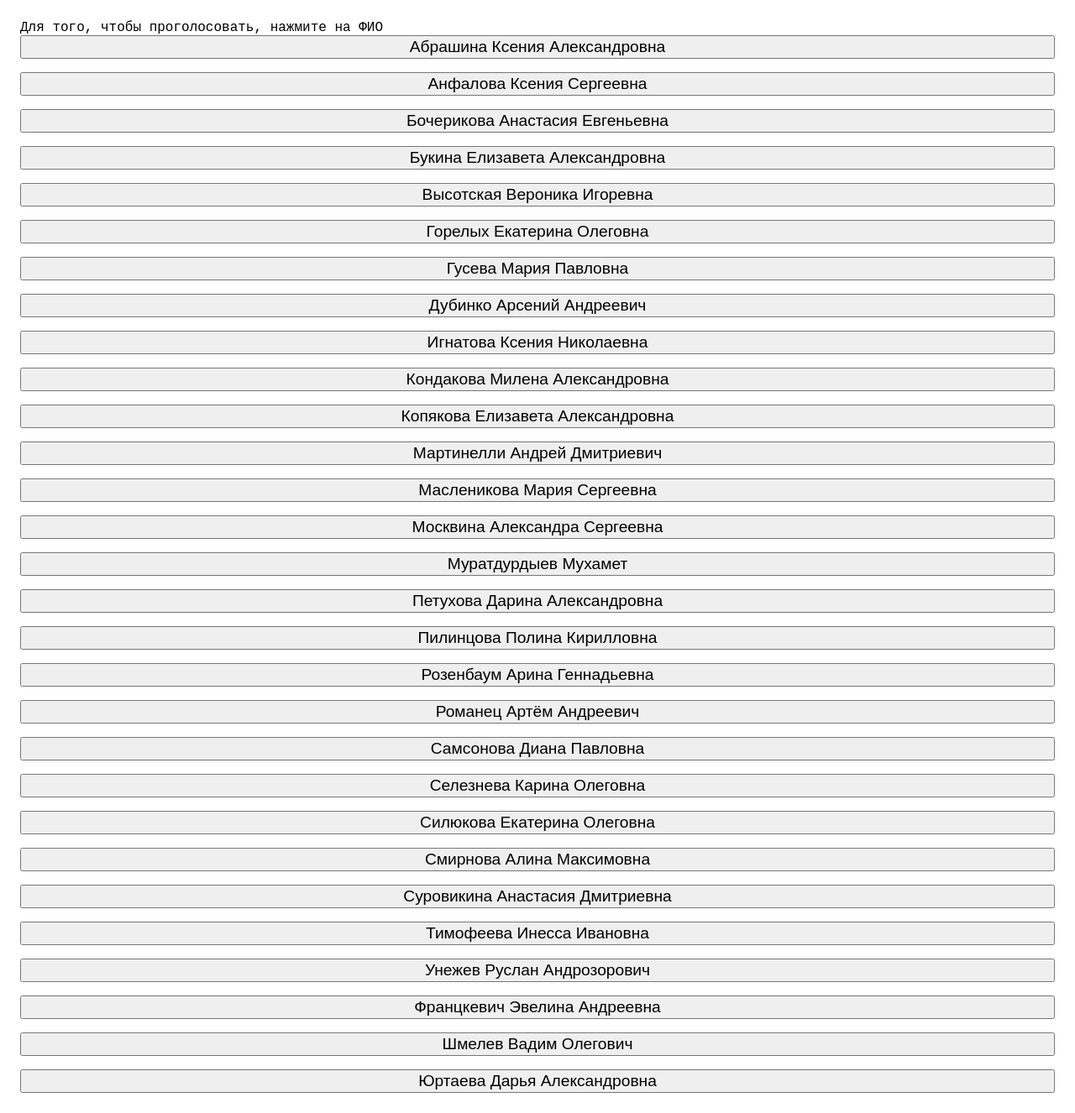
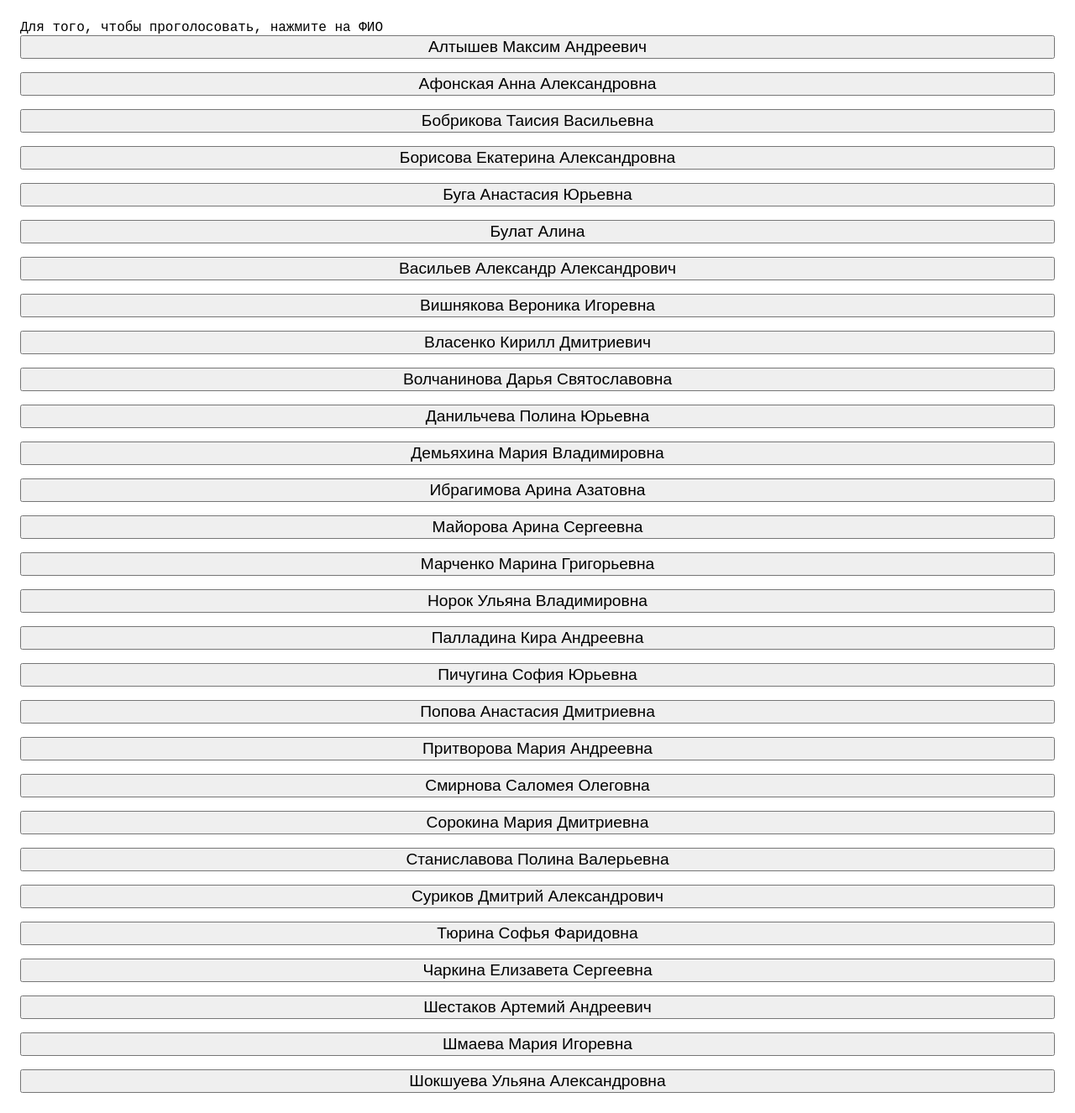
Before and after one commit to kmvpvl/vote, a React (Create React App) app: page / in a window 1280 px wide. Shown: the whole page at 84% size. Built offline with nearby package versions, Linux system fonts and the light colour scheme; a web font is replaced by a local one.

Commit message:
БЭК-24-1

```diff
--- a/src/index.tsx
+++ b/src/index.tsx
@@ -4,35 +4,35 @@ import "./index.css";
 import WebApp from "./WebApp";
 
 const list: string[] = [
-  "Абрашина Ксения Александровна",
-  "Анфалова Ксения Сергеевна",
-  "Бочерикова Анастасия Евгеньевна",
-  "Букина Елизавета Александровна",
-  "Высотская Вероника Игоревна",
-  "Горелых Екатерина Олеговна",
-  "Гусева Мария Павловна",
-  "Дубинко Арсений Андреевич",
-  "Игнатова Ксения Николаевна",
-  "Кондакова Милена Александровна",
-  "Копякова Елизавета Александровна",
-  "Мартинелли Андрей Дмитриевич",
-  "Масленикова Мария Сергеевна",
-  "Москвина Александра Сергеевна",
-  "Муратдурдыев Мухамет",
-  "Петухова Дарина Александровна",
-  "Пилинцова Полина Кирилловна",
-  "Розенбаум Арина Геннадьевна",
-  "Романец Артём Андреевич",
-  "Самсонова Диана Павловна",
-  "Селезнева Карина Олеговна",
-  "Силюкова Екатерина Олеговна",
-  "Смирнова Алина Максимовна",
-  "Суровикина Анастасия Дмитриевна",
-  "Тимофеева Инесса Ивановна",
-  "Унежев Руслан Андрозорович",
-  "Францкевич Эвелина Андреевна",
-  "Шмелев Вадим Олегович",
-  "Юртаева Дарья Александровна",
+  "Алтышев	Максим	Андреевич",
+  "Афонская	Анна	Александровна",
+  "Бобрикова	Таисия	Васильевна",
+  "Борисова	Екатерина	Александровна",
+  "Буга	Анастасия	Юрьевна",
+  "Булат	Алина",
+  "Васильев	Александр	Александрович",
+  "Вишнякова	Вероника	Игоревна",
+  "Власенко	Кирилл	Дмитриевич",
+  "Волчанинова	Дарья	Святославовна",
+  "Данильчева	Полина	Юрьевна",
+  "Демьяхина	Мария	Владимировна",
+  "Ибрагимова	Арина	Азатовна",
+  "Майорова	Арина	Сергеевна",
+  "Марченко	Марина	Григорьевна",
+  "Норок	Ульяна	Владимировна",
+  "Палладина	Кира	Андреевна",
+  "Пичугина	София	Юрьевна",
+  "Попова	Анастасия	Дмитриевна",
+  "Притворова	Мария	Андреевна",
+  "Смирнова	Саломея	Олеговна",
+  "Сорокина	Мария	Дмитриевна",
+  "Станиславова	Полина	Валерьевна",
+  "Суриков	Дмитрий	Александрович",
+  "Тюрина	Софья	Фаридовна",
+  "Чаркина	Елизавета	Сергеевна",
+  "Шестаков	Артемий	Андреевич",
+  "Шмаева	Мария	Игоревна",
+  "Шокшуева	Ульяна	Александровна"
 ]
 
 const root = ReactDOM.createRoot(
```
